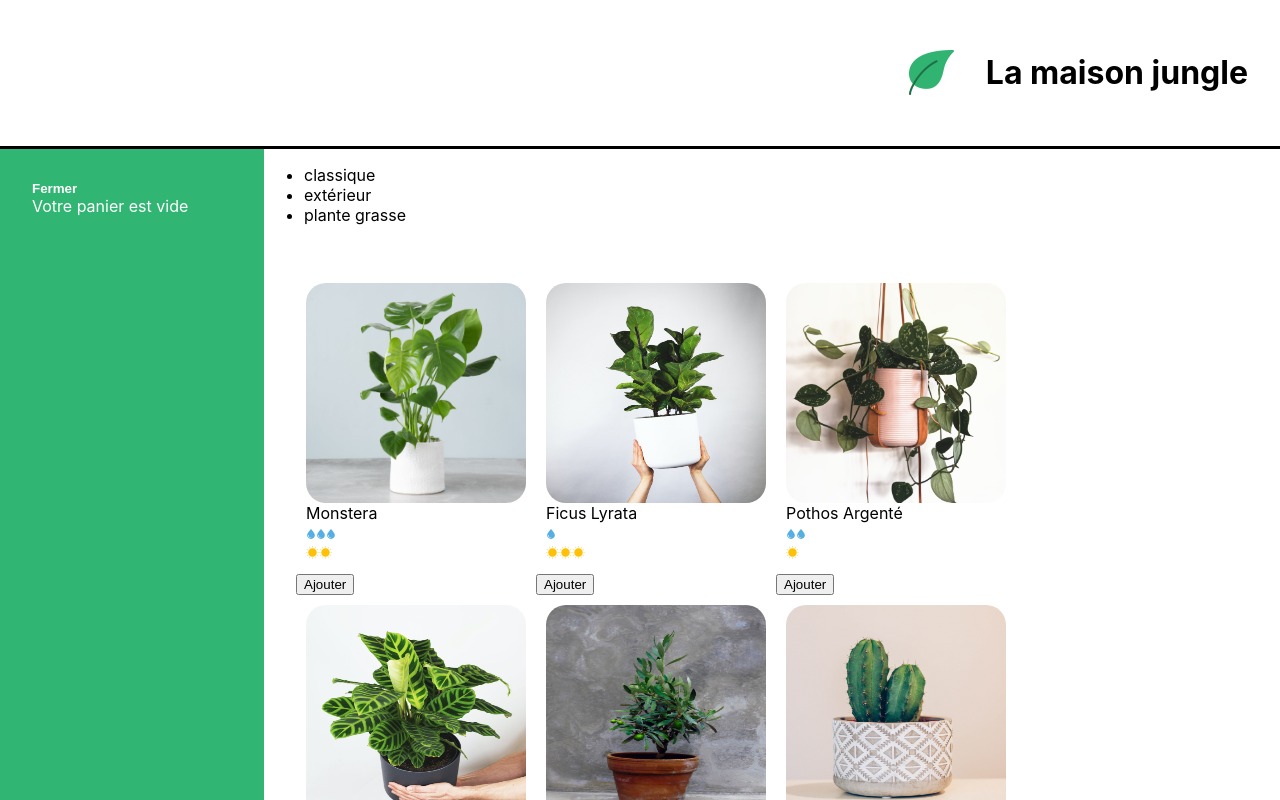
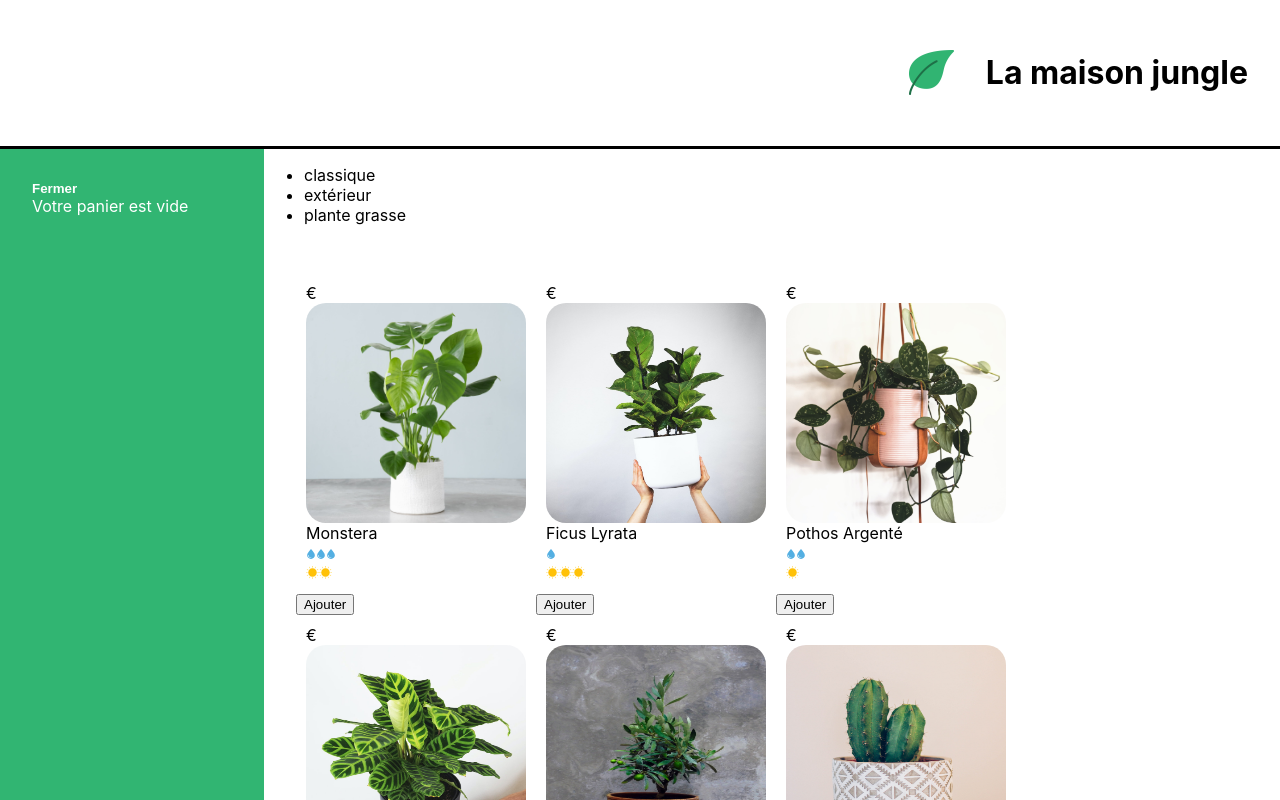
Before and after one commit to AlexDelapierre/React-project, a React (Create React App) app: page / in a window 1280 px wide. Shown: the top 800 px of the page. Built offline with nearby package versions, Linux system fonts and the light colour scheme.

Commit message:
refactor: Add prices in PlantItem.js

```diff
--- a/src/components/PlantItem.js
+++ b/src/components/PlantItem.js
@@ -5,9 +5,10 @@ function handleClick(plantName) {
 	alert(`Vous voulez acheter 1 ${plantName}? Très bon choix 🌱✨`)
 }
 
-function PlantItem({ cover, name, water, light }) {
+function PlantItem({ cover, name, water, light, price }) {
 	return (
 		<li className='lmj-plant-item' onClick={() => handleClick(name)}>
+			<span className='lmj-plant-item-price'>{price}€</span>
 			<img className='lmj-plant-item-cover' src={cover} alt={`${name} cover`} />
 			{name}
 			<div>
```
